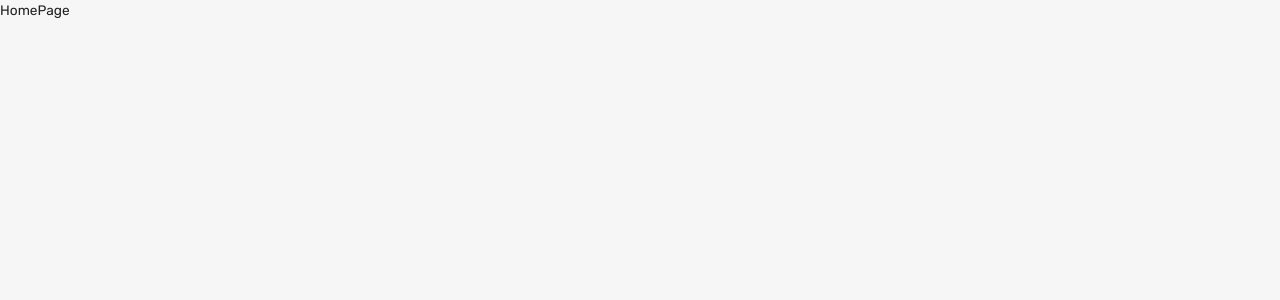
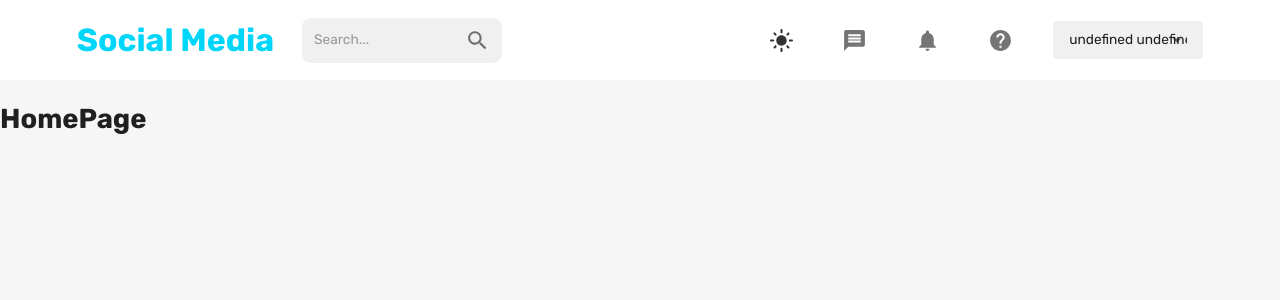
Before and after one commit to Dmitriy24S/social-app-1-frontend, a React (Create React App) app: page / in a window 1280 px wide. Shown: the top 300 px of the page. Built offline with nearby package versions, Linux system fonts and the light colour scheme.

Commit message:
feat: add Navbar (to HomePage)

```diff
--- a/src/scenes/homePage/index.jsx
+++ b/src/scenes/homePage/index.jsx
@@ -1,5 +1,13 @@
+import { Box } from '@mui/material'
+import Navbar from 'scenes/navbar'
+
 const HomePage = () => {
-  return <div>HomePage</div>
+  return (
+    <Box>
+      <Navbar />
+      <h1>HomePage</h1>
+    </Box>
+  )
 }
 
 export default HomePage
--- a/src/scenes/navbar/index.jsx
+++ b/src/scenes/navbar/index.jsx
@@ -1,7 +1,228 @@
-import React from 'react'
+import {
+  Close,
+  DarkMode,
+  Help,
+  LightMode,
+  Menu,
+  Message,
+  Notifications,
+  Search,
+} from '@mui/icons-material'
+// import SearchIcon from '@mui/icons-material/Search'
+import {
+  Box,
+  FormControl,
+  IconButton,
+  InputBase,
+  MenuItem,
+  Select,
+  Typography,
+  useMediaQuery,
+  useTheme,
+} from '@mui/material'
+import FlexBetween from 'components/FlexBetween'
+import { useState } from 'react'
+import { useDispatch, useSelector } from 'react-redux'
+import { useNavigate } from 'react-router-dom'
+import { setLogout, setMode } from 'state'
 
 const Navbar = () => {
-  return <div>Navbar</div>
+  const [isMobileMenuToggled, setIsMobileMenuToggled] = useState(false)
+  const dispatch = useDispatch()
+  const navigate = useNavigate()
+  const user = useSelector((state) => state.user)
+  const isNonMobileScreen = useMediaQuery('(min-width: 1000px)')
+
+  const theme = useTheme()
+  const neutralLight = theme.palette.neutral.light
+  const dark = theme.palette.neutral.dark
+  const background = theme.palette.background.default
+  const alt = theme.palette.background.alt
+
+  const fullName = `${user?.firstName} ${user?.lastName}` // undefined undefined
+
+  return (
+    // !
+    <FlexBetween padding='1rem 6%' backgroundColor={alt}>
+      <FlexBetween gap='1.75rem'>
+        <Typography
+          fontWeight='bold'
+          // fontSize='clamp(1rem,2rem,2.25rem'
+          fontSize='clamp(1rem,2rem,2.25rem)'
+          // font clamp minimal, preferred, maximum
+          color='primary'
+          onClick={() => navigate('/home')}
+          sx={{
+            '&:hover': {
+              // color: neutralLight,
+              // color: 'red',
+              cursor: 'pointer',
+            },
+          }}
+        >
+          Social Media
+        </Typography>
+
+        {/* DESKTOP SEARCH */}
+        {isNonMobileScreen && (
+          // <FlexBetween
+          //   backgroundColor={neutralLight}
+          //   borderRadius='9px'
+          //   gap='3rem'
+          //   padding='0.1rem 1.5rem'
+          // >
+          //   <Input placeholder='Search...' />
+          //   <IconButton>
+          //     <Search />
+          //   </IconButton>
+          // </FlexBetween>
+          //
+          <Box
+            component='form'
+            backgroundColor={neutralLight}
+            borderRadius='9px'
+            sx={{ p: '2px 4px', display: 'flex', alignItems: 'center', width: 200 }}
+          >
+            <InputBase
+              sx={{ ml: 1, flex: 1 }}
+              placeholder='Search...'
+              inputProps={{ 'aria-label': 'search' }}
+            />
+            {/* <IconButton type='button' sx={{ p: '10px' }} aria-label='search'> */}
+            <IconButton type='button' aria-label='search'>
+              {/* <Search  /> */}
+              <Search sx={{ fontSize: '25px' }} />
+            </IconButton>
+          </Box>
+        )}
+      </FlexBetween>
+
+      {/* DESKTOP NAV */}
+      {isNonMobileScreen ? (
+        <FlexBetween gap='2rem'>
+          <IconButton onClick={() => dispatch(setMode())}>
+            {theme.palette.mode === 'dark' ? (
+              <DarkMode sx={{ fontSize: '25px' }} />
+            ) : (
+              <LightMode sx={{ color: dark, fontSize: '25px' }} />
+            )}
+          </IconButton>
+          <IconButton>
+            <Message sx={{ fontSize: '25px' }} />
+          </IconButton>
+          <IconButton>
+            <Notifications sx={{ fontSize: '25px' }} />
+          </IconButton>
+          <IconButton>
+            <Help sx={{ fontSize: '25px' }} />
+          </IconButton>
+          <FormControl variant='standard' value='John Doe'>
+            <Select
+              value={fullName}
+              sx={{
+                backgroundColor: neutralLight,
+                width: '150px',
+                borderRadius: '0.25rem',
+                p: '0.25rem 1rem',
+                '& .MuiSvgIcon-root': {
+                  pr: '0.25rem',
+                  width: '3rem',
+                },
+                '& .MuiSelect-select:focus': {
+                  backgroundColor: neutralLight,
+                },
+              }}
+              input={<InputBase />}
+            >
+              <MenuItem value={fullName}>
+                <Typography>{fullName}</Typography>
+              </MenuItem>
+              <MenuItem onClick={() => dispatch(setLogout())}>Log Out</MenuItem>
+            </Select>
+          </FormControl>
+        </FlexBetween>
+      ) : (
+        // MOBILE TOGGLE
+        <IconButton onClick={() => setIsMobileMenuToggled(!isMobileMenuToggled)}>
+          <Menu />
+        </IconButton>
+      )}
+
+      {/* MOBILE NAV */}
+      {!isNonMobileScreen && isMobileMenuToggled && (
+        <Box
+          position='fixed'
+          right='0'
+          bottom='0'
+          height='100%'
+          zIndex='10'
+          maxWidth='500px'
+          minWidth='300px'
+          // backgroundColor={background}
+          backgroundColor={alt}
+        >
+          {/* CLOSE ICON */}
+          <Box
+            display='flex'
+            justifyContent='flex-end'
+            // p='1rem'
+            padding='1rem 6%'
+          >
+            <IconButton onClick={() => setIsMobileMenuToggled(!isMobileMenuToggled)}>
+              <Close />
+            </IconButton>
+          </Box>
+
+          {/* MENU ITEMS */}
+          <FlexBetween gap='1.5rem' flexDirection='column'>
+            <IconButton
+              onClick={() => dispatch(setMode())}
+              // sx={{ fontSize: '25px' }} // ! not needed ?
+            >
+              {theme.palette.mode === 'dark' ? (
+                <DarkMode sx={{ fontSize: '25px' }} />
+              ) : (
+                <LightMode sx={{ color: dark, fontSize: '25px' }} />
+              )}
+            </IconButton>
+            <IconButton>
+              <Message sx={{ fontSize: '25px' }} />
+            </IconButton>
+            <IconButton>
+              <Notifications sx={{ fontSize: '25px' }} />
+            </IconButton>
+            <IconButton>
+              <Help sx={{ fontSize: '25px' }} />
+            </IconButton>
+            <FormControl variant='standard' value='John Doe'>
+              <Select
+                value={fullName}
+                sx={{
+                  backgroundColor: neutralLight,
+                  width: '150px',
+                  borderRadius: '0.25rem',
+                  p: '0.25rem 1rem',
+                  '& .MuiSvgIcon-root': {
+                    pr: '0.25rem',
+                    width: '3rem',
+                  },
+                  '& .MuiSelect-select:focus': {
+                    backgroundColor: neutralLight,
+                  },
+                }}
+                input={<InputBase />}
+              >
+                <MenuItem value={fullName}>
+                  <Typography>{fullName}</Typography>
+                </MenuItem>
+                <MenuItem onClick={() => dispatch(setLogout())}>Log Out</MenuItem>
+              </Select>
+            </FormControl>
+          </FlexBetween>
+        </Box>
+      )}
+    </FlexBetween>
+  )
 }
 
 export default Navbar
```
